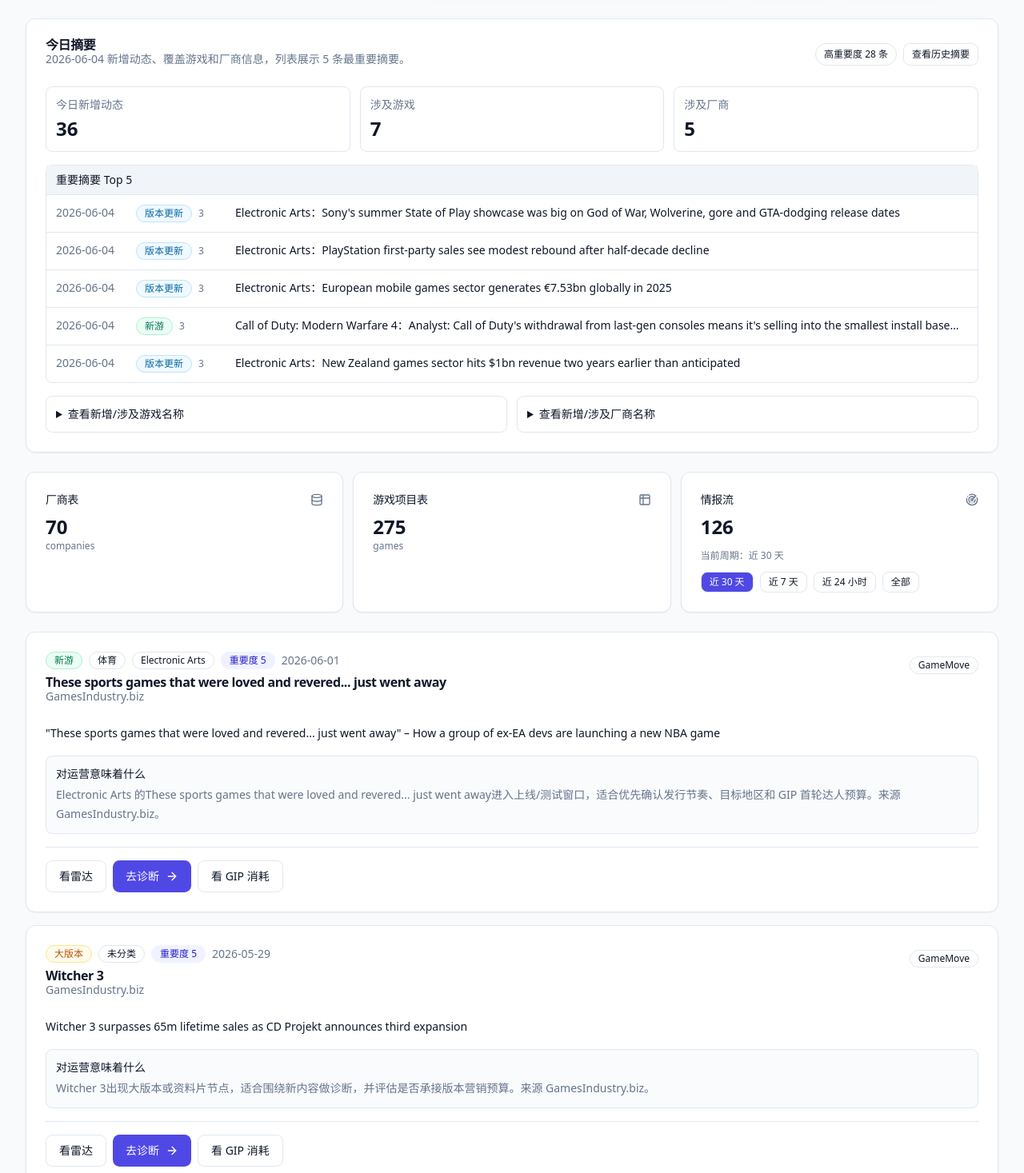
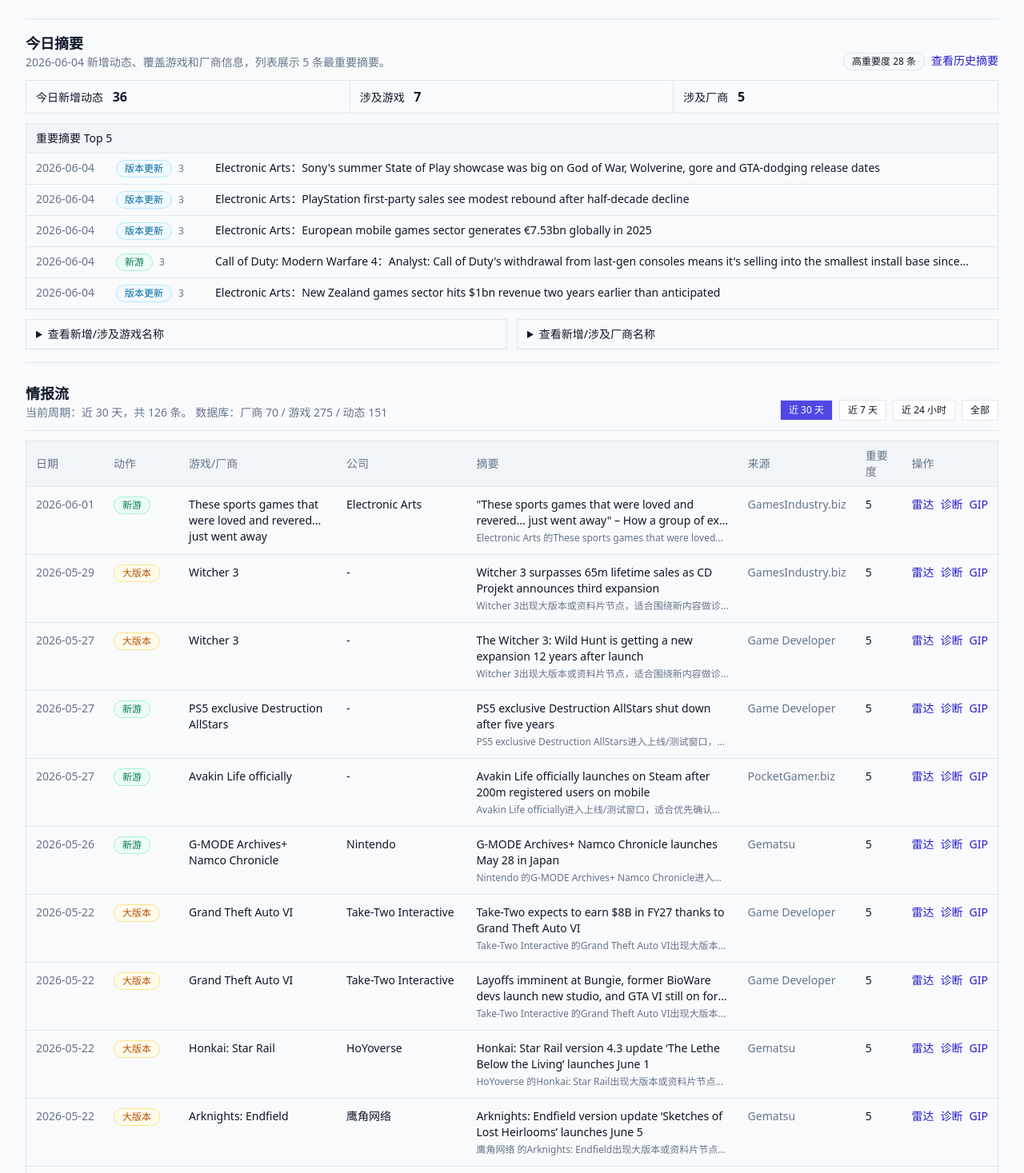
Before and after one commit to huangshixinbridger-lgtm/hackathon-vendor-intel, a Next.js app in the folder hackathon-vendor-intel/: page /radar in a window 1280 px wide. Shown: the part 203-1670 px from the top of the page at 80% size. Built offline with nearby package versions, Linux system fonts and the light colour scheme.

Commit message:
fix: make radar page list based

```diff
--- a/hackathon-vendor-intel/app/radar/page.tsx
+++ b/hackathon-vendor-intel/app/radar/page.tsx
@@ -1,8 +1,7 @@
 import Link from "next/link";
-import { ArrowRight, Database, Radar, Search, Table2 } from "lucide-react";
+import { Search } from "lucide-react";
 import { Badge } from "@/components/ui/badge";
 import { Button } from "@/components/ui/button";
-import { Card, CardContent, CardDescription, CardHeader, CardTitle } from "@/components/ui/card";
 import { Input } from "@/components/ui/input";
 import type { GameMove } from "@/types/contract";
 import { RadarDatabaseView } from "./database-view";
@@ -119,48 +118,42 @@
         </form>
       </div>
 
-      <Card>
-        <CardHeader className="gap-3 sm:flex-row sm:items-start sm:justify-between">
+      <section className="space-y-3 border-y py-4">
+        <div className="flex flex-col gap-2 sm:flex-row sm:items-end sm:justify-between">
           <div>
-            <CardTitle>今日摘要</CardTitle>
-            <CardDescription>
+            <h2 className="text-lg font-semibold">今日摘要</h2>
+            <p className="text-sm text-muted-foreground">
               {todaySummary.date} 新增动态、覆盖游戏和厂商信息，列表展示 5 条最重要摘要。
-            </CardDescription>
+            </p>
           </div>
-          <div className="flex flex-wrap gap-2">
+          <div className="flex flex-wrap gap-2 text-sm">
             <Badge variant="outline">高重要度 {highImportanceCount} 条</Badge>
-            <Link
-              href="/radar/summaries"
-              className="inline-flex h-7 items-center rounded-md border border-input bg-card px-2.5 text-xs font-medium transition-colors hover:bg-accent hover:text-accent-foreground"
-            >
+            <Link href="/radar/summaries" className="text-accent-foreground hover:underline">
               查看历史摘要
             </Link>
           </div>
-        </CardHeader>
-        <CardContent className="space-y-4">
-          <div className="grid gap-3 md:grid-cols-3">
-            <a href="#today-updates" className="rounded-md border bg-card px-3 py-3 transition-colors hover:bg-accent">
-              <div className="text-sm text-muted-foreground">今日新增动态</div>
-              <div className="mt-1 text-2xl font-bold">{todaySummary.updateCount}</div>
+        </div>
+
+        <div className="grid border text-sm md:grid-cols-3">
+          <a href="#today-updates" className="border-b px-3 py-2 hover:bg-accent md:border-b-0 md:border-r">
+            今日新增动态 <strong className="ml-2 text-base">{todaySummary.updateCount}</strong>
           </a>
-            <a href="#today-games" className="rounded-md border bg-card px-3 py-3 transition-colors hover:bg-accent">
-              <div className="text-sm text-muted-foreground">涉及游戏</div>
-              <div className="mt-1 text-2xl font-bold">{todaySummary.gameNames.length}</div>
+          <a href="#today-games" className="border-b px-3 py-2 hover:bg-accent md:border-b-0 md:border-r">
+            涉及游戏 <strong className="ml-2 text-base">{todaySummary.gameNames.length}</strong>
           </a>
-            <a href="#today-companies" className="rounded-md border bg-card px-3 py-3 transition-colors hover:bg-accent">
-              <div className="text-sm text-muted-foreground">涉及厂商</div>
-              <div className="mt-1 text-2xl font-bold">{todaySummary.companyNames.length}</div>
+          <a href="#today-companies" className="px-3 py-2 hover:bg-accent">
+            涉及厂商 <strong className="ml-2 text-base">{todaySummary.companyNames.length}</strong>
           </a>
         </div>
 
-          <div id="today-updates" className="rounded-md border">
+        <div id="today-updates" className="border">
           <div className="border-b bg-muted px-3 py-2 text-sm font-medium">重要摘要 Top 5</div>
           <div className="divide-y">
             {todaySummary.topItems.map((item) => (
               <a
                 key={`highlight-${item.id}`}
                 href={`#move-${item.id}`}
-                className="grid gap-1 px-3 py-3 text-sm hover:bg-accent md:grid-cols-[96px_120px_1fr]"
+                className="grid gap-1 px-3 py-2 text-sm hover:bg-accent md:grid-cols-[96px_120px_1fr]"
               >
                 <span className="text-muted-foreground">{item.date}</span>
                 <span className="flex items-center gap-2">
@@ -174,7 +167,7 @@
         </div>
 
         <div className="grid gap-3 md:grid-cols-2">
-            <details id="today-games" className="rounded-md border bg-card px-3 py-3">
+          <details id="today-games" className="border px-3 py-2">
             <summary className="cursor-pointer text-sm font-medium">查看新增/涉及游戏名称</summary>
             <div className="mt-3 flex flex-wrap gap-2">
               {todaySummary.gameNames.map((name) => (
@@ -182,7 +175,7 @@
               ))}
             </div>
           </details>
-            <details id="today-companies" className="rounded-md border bg-card px-3 py-3">
+          <details id="today-companies" className="border px-3 py-2">
             <summary className="cursor-pointer text-sm font-medium">查看新增/涉及厂商名称</summary>
             <div className="mt-3 flex flex-wrap gap-2">
               {todaySummary.companyNames.map((name) => (
@@ -191,46 +184,23 @@
             </div>
           </details>
         </div>
-        </CardContent>
-      </Card>
+      </section>
 
-      <div className="grid gap-3 md:grid-cols-3">
-        <Card>
-          <CardHeader className="flex flex-row items-center justify-between space-y-0 pb-2">
-            <CardTitle className="text-sm font-medium">厂商表</CardTitle>
-            <Database className="h-4 w-4 text-muted-foreground" />
-          </CardHeader>
-          <CardContent>
-            <div className="text-2xl font-bold">{snapshot.stats.companyCount}</div>
-            <p className="text-xs text-muted-foreground">companies</p>
-          </CardContent>
-        </Card>
-        <Card>
-          <CardHeader className="flex flex-row items-center justify-between space-y-0 pb-2">
-            <CardTitle className="text-sm font-medium">游戏项目表</CardTitle>
-            <Table2 className="h-4 w-4 text-muted-foreground" />
-          </CardHeader>
-          <CardContent>
-            <div className="text-2xl font-bold">{snapshot.stats.gameCount}</div>
-            <p className="text-xs text-muted-foreground">games</p>
-          </CardContent>
-        </Card>
-        <Card>
-          <CardHeader className="flex flex-row items-center justify-between space-y-0 pb-2">
-            <CardTitle className="text-sm font-medium">情报流</CardTitle>
-            <Radar className="h-4 w-4 text-muted-foreground" />
-          </CardHeader>
-          <CardContent className="space-y-3">
-            <div className="text-2xl font-bold">{intelligenceItems.length}</div>
-            <p className="text-xs text-muted-foreground">
-              当前周期：{dateWindows.find((item) => item.value === selectedWindow)?.label}
+      <section className="space-y-3">
+        <div className="flex flex-col gap-3 border-b pb-3 lg:flex-row lg:items-end lg:justify-between">
+          <div>
+            <h2 className="text-lg font-semibold">情报流</h2>
+            <p className="text-sm text-muted-foreground">
+              当前周期：{dateWindows.find((item) => item.value === selectedWindow)?.label}，共 {intelligenceItems.length} 条。
+              数据库：厂商 {snapshot.stats.companyCount} / 游戏 {snapshot.stats.gameCount} / 动态 {snapshot.stats.updateCount}
             </p>
+          </div>
           <div className="flex flex-wrap gap-2">
             {dateWindows.map((item) => (
               <Link
                 key={item.value}
                 href={buildWindowHref(item.value, query, minImportance, selectedGameId)}
-                  className={`rounded-md border px-2.5 py-1 text-xs transition-colors ${
+                className={`border px-2.5 py-1 text-xs transition-colors ${
                   selectedWindow === item.value ? "bg-primary text-primary-foreground" : "bg-card hover:bg-accent"
                 }`}
               >
@@ -238,68 +208,63 @@
               </Link>
             ))}
           </div>
-          </CardContent>
-        </Card>
         </div>
 
-      <div className="grid gap-4">
+        <div className="overflow-x-auto border">
+          <table className="w-full min-w-[980px] border-collapse text-left text-sm">
+            <thead className="border-b bg-muted text-muted-foreground">
+              <tr>
+                <th className="px-3 py-2 font-medium">日期</th>
+                <th className="px-3 py-2 font-medium">动作</th>
+                <th className="px-3 py-2 font-medium">游戏/厂商</th>
+                <th className="px-3 py-2 font-medium">公司</th>
+                <th className="px-3 py-2 font-medium">摘要</th>
+                <th className="px-3 py-2 font-medium">来源</th>
+                <th className="px-3 py-2 font-medium">重要度</th>
+                <th className="px-3 py-2 font-medium">操作</th>
+              </tr>
+            </thead>
+            <tbody>
               {intelligenceItems.map((move) => (
-          <Card key={`${move.id}-${move.gameId}`} id={`move-${move.id}`}>
-            <CardHeader className="gap-3 sm:flex-row sm:items-start sm:justify-between">
-              <div className="space-y-2">
-                <div className="flex flex-wrap items-center gap-2">
+                <tr key={`${move.id}-${move.gameId}`} id={`move-${move.id}`} className="border-b last:border-b-0">
+                  <td className="whitespace-nowrap px-3 py-3 align-top text-muted-foreground">{move.date}</td>
+                  <td className="whitespace-nowrap px-3 py-3 align-top">
                     <Badge className={`border ${moveTone[move.moveType]}`}>{move.moveType}</Badge>
-                  <Badge variant="outline">{move.category}</Badge>
-                  {move.companyName ? <Badge variant="outline">{move.companyName}</Badge> : null}
-                  <Badge variant={move.importance >= 4 ? "accent" : "outline"}>重要度 {move.importance}</Badge>
-                  <span className="text-sm text-muted-foreground">{move.date}</span>
-                </div>
-                <div>
-                  <CardTitle>{move.name}</CardTitle>
-                  <CardDescription>{move.source}</CardDescription>
-                </div>
-              </div>
-              <Badge variant="outline">GameMove</Badge>
-            </CardHeader>
-            <CardContent className="space-y-4">
-              <p className="text-sm leading-6">{move.summary}</p>
-              <div className="rounded-md border bg-muted/40 px-3 py-3 text-sm">
-                <div className="mb-1 font-medium">对运营意味着什么</div>
-                <p className="leading-6 text-muted-foreground">{move.operationMeaning}</p>
-              </div>
-              <div className="flex flex-col gap-2 border-t pt-4 sm:flex-row">
-                <Link
-                  href={`/radar?gameId=${move.gameId}`}
-                  className="inline-flex h-10 items-center justify-center gap-2 rounded-md border border-input bg-card px-4 py-2 text-sm font-medium transition-colors hover:bg-accent hover:text-accent-foreground"
-                >
-                  看雷达
+                  </td>
+                  <td className="max-w-[220px] px-3 py-3 align-top font-medium">{move.name}</td>
+                  <td className="max-w-[180px] px-3 py-3 align-top">{move.companyName || "-"}</td>
+                  <td className="max-w-[420px] px-3 py-3 align-top">
+                    <div className="line-clamp-2">{move.summary}</div>
+                    <div className="mt-1 line-clamp-1 text-xs text-muted-foreground">{move.operationMeaning}</div>
+                  </td>
+                  <td className="max-w-[180px] px-3 py-3 align-top text-muted-foreground">{move.source}</td>
+                  <td className="whitespace-nowrap px-3 py-3 align-top">{move.importance}</td>
+                  <td className="whitespace-nowrap px-3 py-3 align-top">
+                    <div className="flex gap-2">
+                      <Link href={`/radar?gameId=${move.gameId}`} className="text-accent-foreground hover:underline">
+                        雷达
                       </Link>
-                <Link
-                  href={`/diagnosis?gameId=${move.gameId}`}
-                  className="inline-flex h-10 items-center justify-center gap-2 rounded-md bg-primary px-4 py-2 text-sm font-medium text-primary-foreground transition-colors hover:bg-primary/90"
-                >
-                  去诊断
-                  <ArrowRight className="h-4 w-4" />
+                      <Link href={`/diagnosis?gameId=${move.gameId}`} className="text-accent-foreground hover:underline">
+                        诊断
                       </Link>
-                <Link
-                  href={`/gip?gameId=${move.gameId}`}
-                  className="inline-flex h-10 items-center justify-center gap-2 rounded-md border border-input bg-card px-4 py-2 text-sm font-medium transition-colors hover:bg-accent hover:text-accent-foreground"
-                >
-                  看 GIP 消耗
+                      <Link href={`/gip?gameId=${move.gameId}`} className="text-accent-foreground hover:underline">
+                        GIP
                       </Link>
                     </div>
-            </CardContent>
-          </Card>
+                  </td>
+                </tr>
               ))}
+              {intelligenceItems.length === 0 ? (
+                <tr>
+                  <td className="px-3 py-8 text-center text-muted-foreground" colSpan={8}>
+                    没有匹配的游戏动作。换个关键词或筛选条件再试试。
+                  </td>
+                </tr>
+              ) : null}
+            </tbody>
+          </table>
         </div>
-
-      {intelligenceItems.length === 0 ? (
-        <Card>
-          <CardContent className="py-10 text-center text-sm text-muted-foreground">
-            没有匹配的游戏动作。换个关键词或筛选条件再试试。
-          </CardContent>
-        </Card>
-      ) : null}
+      </section>
 
       <RadarDatabaseView initialSnapshot={snapshot} />
     </div>
```
Lines whose indentation alone changed are shown as unchanged.
